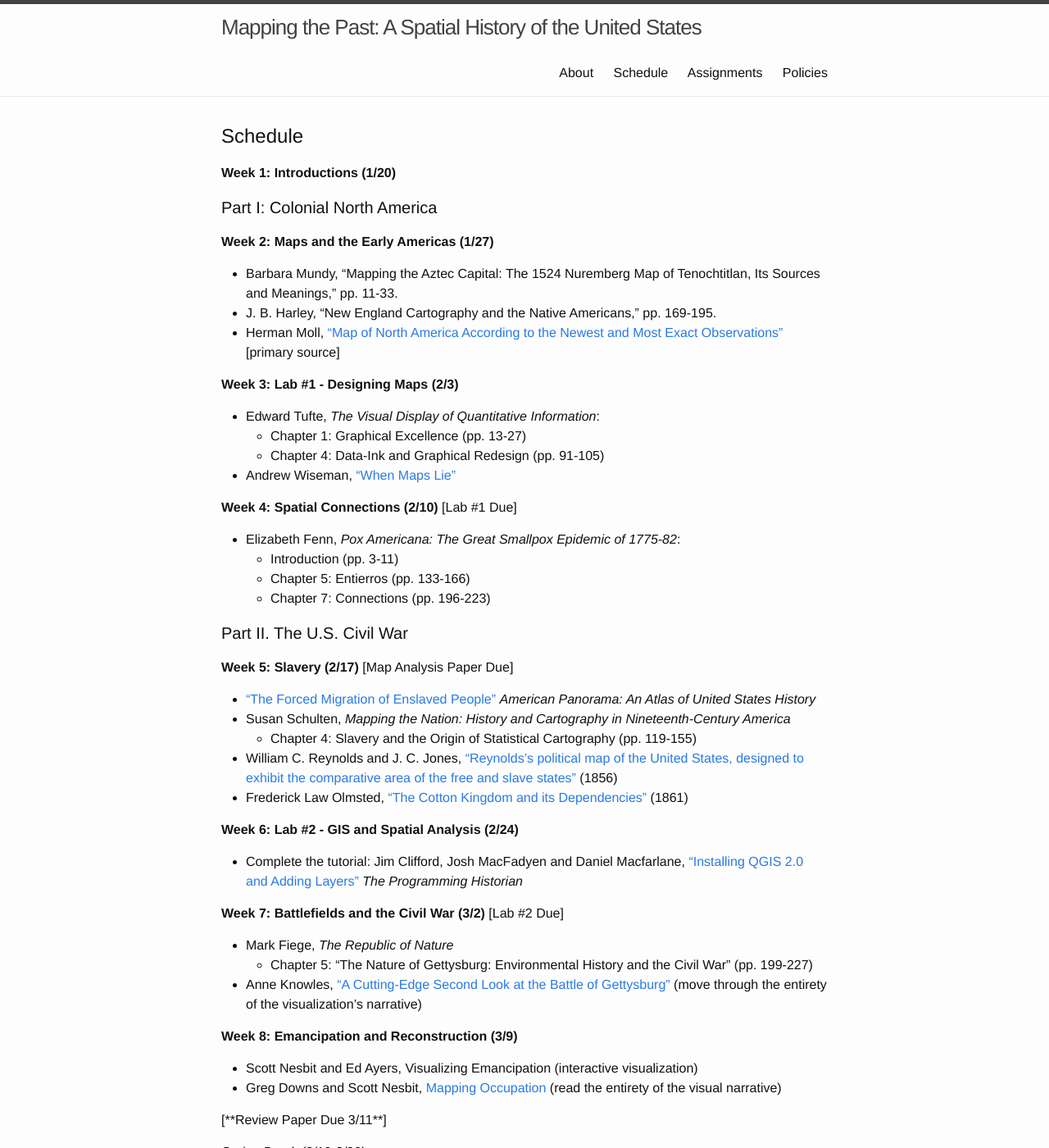
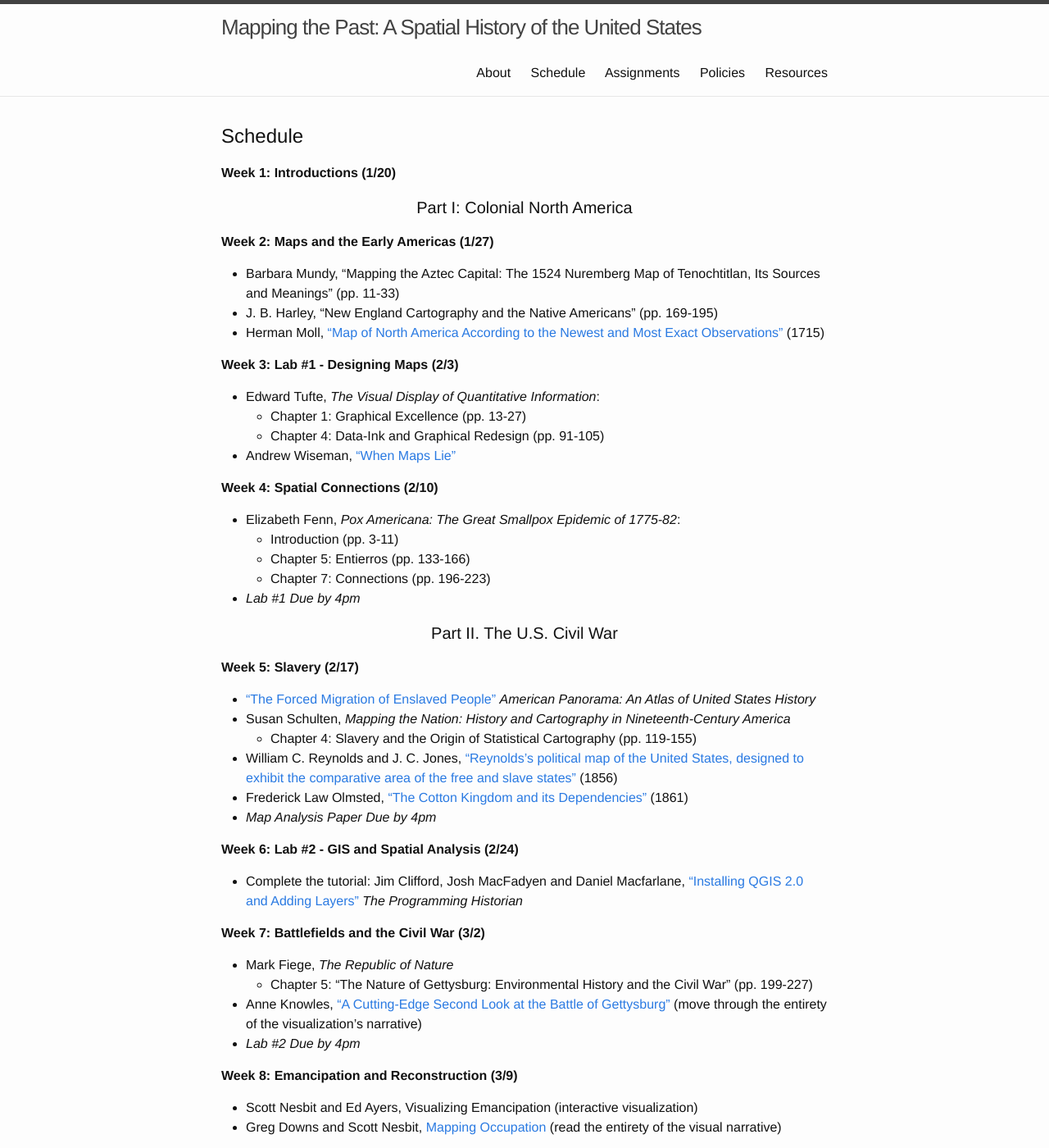
Before and after one commit to cblevins/mtp2016, a Jekyll site: the page built from schedule.md, in a window 1280 px wide and 1400 px high. Shown: the whole window at 82% size. Built offline with Jekyll 4.4.1, drawn with Linux system fonts in a browser that asks for light colours; some of the changed text lies outside the part shown.

Commit message:
revisions, added resources

```diff
--- a/_config.yml
+++ b/_config.yml
@@ -8,7 +8,7 @@
 # Site settings
 title: "Mapping the Past: A Spatial History of the United States"
 baseurl: "" # the subpath of your site, e.g. /blog
-url: "http://yourdomain.com" # the base hostname & protocol for your site
+url: "http://cameronblevins.org/teaching/mtp2016/" # the base hostname & protocol for your site
 twitter_username: historying
 github_username:  cblevins
 university: Rutgers University
@@ -19,8 +19,8 @@ meetingtime: "Wed. 9:50-12:50am"
 
 instructor: Cameron Blevins
 email: cameron.blevins@rutgers.edu
-office: "Room 205, RCHA Building (88 College Ave.)"
-officehours: "Wed. 1:00pm-2:00pm, and by appointment"
+office: "Room 205 - RCHA Building (88 College Ave.)"
+officehours: "Wed. 1:30pm-3:00pm, and by appointment"
 
 
 # Build settings
--- a/schedule.md
+++ b/schedule.md
@@ -5,15 +5,15 @@ permalink: /schedule/
 order: 2
 ---
 
-**Week 1: Introductions (1/20)**
+**Week 1: Introductions (1/20)**<br>
 
-####Part I: Colonial North America
+<h4><p align ="center">Part I: Colonial North America</p></h4>
 
 **Week 2: Maps and the Early Americas (1/27)**
 
-- Barbara Mundy, "Mapping the Aztec Capital: The 1524 Nuremberg Map of Tenochtitlan, Its Sources and Meanings," pp. 11-33.
-- J. B. Harley, "New England Cartography and the Native Americans," pp. 169-195.
-- Herman Moll, ["Map of North America According to the Newest and Most Exact Observations"](https://www.loc.gov/resource/g3300.ct003985/) [primary source]
+- Barbara Mundy, "Mapping the Aztec Capital: The 1524 Nuremberg Map of Tenochtitlan, Its Sources and Meanings" (pp. 11-33)
+- J. B. Harley, "New England Cartography and the Native Americans" (pp. 169-195)
+- Herman Moll, ["Map of North America According to the Newest and Most Exact Observations"](https://www.loc.gov/resource/g3300.ct003985/) (1715)
 
 **Week 3: Lab #1 - Designing Maps (2/3)**
 
@@ -22,52 +22,56 @@ order: 2
 	* Chapter 4: Data-Ink and Graphical Redesign (pp. 91-105)
 - Andrew Wiseman, ["When Maps Lie"](http://www.citylab.com/design/2015/06/when-maps-lie/396761/)
 
-**Week 4: Spatial Connections (2/10)** [Lab #1 Due]
+**Week 4: Spatial Connections (2/10)**
 
 - Elizabeth Fenn, *Pox Americana: The Great Smallpox Epidemic of 1775-82*:
 	* Introduction (pp. 3-11)
 	* Chapter 5: Entierros (pp. 133-166)
 	* Chapter 7: Connections (pp. 196-223)
+- *Lab #1 Due by 4pm*
 
-####Part II. The U.S. Civil War
+<h4><p align ="center">Part II. The U.S. Civil War</p></h4>
 
-**Week 5: Slavery (2/17)** [Map Analysis Paper Due]
+**Week 5: Slavery (2/17)**
 
 - ["The Forced Migration of Enslaved People"](http://dsl.richmond.edu/panorama/forcedmigration/) *American Panorama: An Atlas of United States History*
 - Susan Schulten, *Mapping the Nation: History and Cartography in Nineteenth-Century America*
 	* Chapter 4: Slavery and the Origin of Statistical Cartography (pp. 119-155)
 - William C. Reynolds and J. C. Jones, ["Reynolds's political map of the United States, designed to exhibit the comparative area of the free and slave states"](http://www.mappingthenation.com/index.php/viewer/index/4/5) (1856)
 - Frederick Law Olmsted, ["The Cotton Kingdom and its Dependencies"](http://www.mappingthenation.com/index.php/viewer/index/4/12) (1861)
+- *Map Analysis Paper Due by 4pm*
 
 **Week 6: Lab #2 - GIS and Spatial Analysis (2/24)**
 
 - Complete the tutorial: Jim Clifford, Josh MacFadyen and Daniel Macfarlane, ["Installing QGIS 2.0 and Adding Layers"](http://programminghistorian.org/lessons/qgis-layers) *The Programming Historian*
 
-**Week 7: Battlefields and the Civil War (3/2)** [Lab #2 Due]
+**Week 7: Battlefields and the Civil War (3/2)**<br>
 
 - Mark Fiege, *The Republic of Nature*
 	* Chapter 5: "The Nature of Gettysburg: Environmental History and the Civil War" (pp. 199-227)
 - Anne Knowles, ["A Cutting-Edge Second Look at the Battle of Gettysburg"](http://www.smithsonianmag.com/history/A-Cutting-Edge-Second-Look-at-the-Battle-of-Gettysburg-1-180947921/) (move through the entirety of the visualization's narrative)
+- *Lab #2 Due by 4pm*
 
 **Week 8: Emancipation and Reconstruction (3/9)**
 
 - Scott Nesbit and Ed Ayers, Visualizing Emancipation (interactive visualization)
 - Greg Downs and Scott Nesbit, [Mapping Occupation](http://mappingoccupation.org/) (read the entirety of the visual narrative)
 
-[\*\*Review Paper Due 3/11\*\*]
+*Review Paper Due 3/11 by 4pm*
 
-*Spring Break (3/12-3/20)*
+<p align="center">Spring Break (3/12-3/20)</p>
 
 **Week 9: Lab #3 - Gathering Spatial Data (3/23)**
 
 - Seth Long, ["Digital Maps and Social Data"](https://technaverbascripta.wordpress.com/2013/03/11/digital-maps-and-social-data/)
 - Nathan Yau, ["Explorations of People Movements"](http://flowingdata.com/2014/07/30/explorations-of-people-movements-from-groups-to-the-individual/)
 
-###Part III: Race, Space and Modern America
+<h4><p align ="center">Part III: Race, Space and Modern America</p></h4>
 
-**Week 10: Jim Crow Then (3/30)** (Lab #3 due)
+**Week 10: Jim Crow Then (3/30)**
 
 - Ta-Nehisi Coates, ["The Case for Reparations"](http://www.theatlantic.com/magazine/archive/2014/06/the-case-for-reparations/361631/)
+- *Lab #3 Due by 4pm*
 
 **Week 11: Jim Crow Now (4/6)**
 
@@ -82,7 +86,7 @@ order: 2
 - Alia Wong and Adrienne Green, ["Campus Protest Roundup"](http://www.theatlantic.com/education/archive/2016/01/campus-protest-roundup/417570/)
 
 
-####Part IV: Wrapping Up
+<h4><p align ="center">Part IV: Wrapping Up</p></h4>
 
 **Week 13: Final Project Working Session (4/20)**
 
@@ -91,4 +95,6 @@ Complete the following tutorials:
 - Miriam Posner, ["Up and Running with Omeka.net"](http://programminghistorian.org/lessons/up-and-running-with-omeka)
 - Miriam Posner, ["Creating an Omeka.net Exhibit"](http://programminghistorian.org/lessons/creating-an-omeka-exhibit)
 
-**Week 14: Final Project Presentations (4/27)** [Final Projects Due at the Beginning of Class]
+**Week 14: Final Project Presentations (4/27)**
+
+- *Final Projects Due at the Beginning of Class*
```
Also changed, not shown: assignments.md (+14 -14 lines), index.md (+8 -3 lines), policies.md (+5 -6 lines), resources.md (added, +19 -0 lines), 4 other files.
